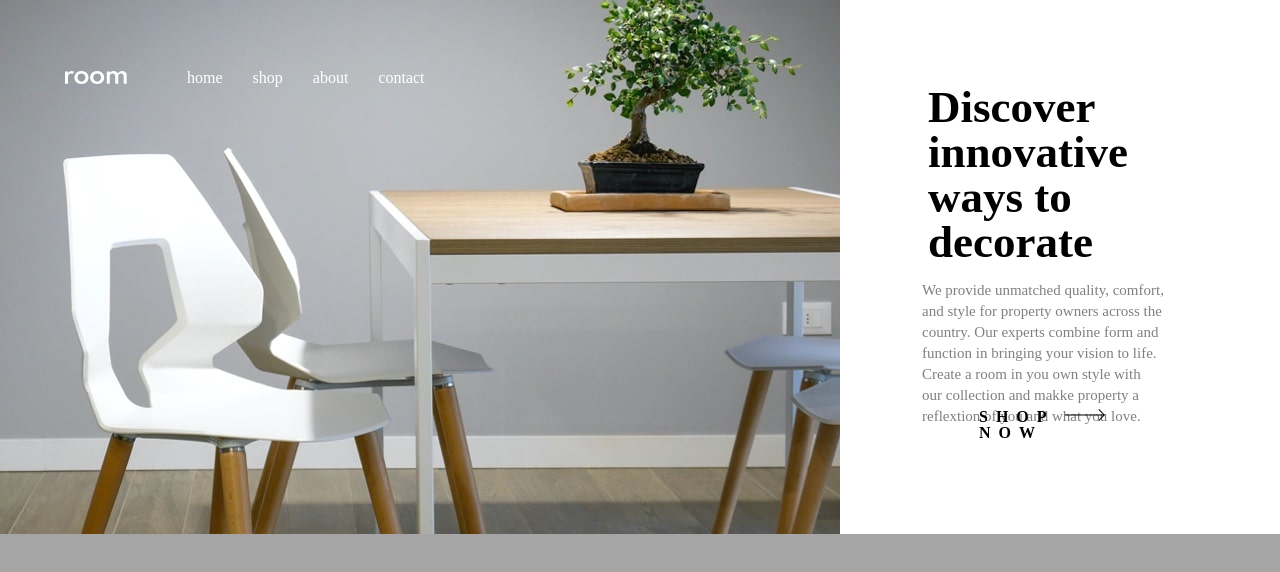
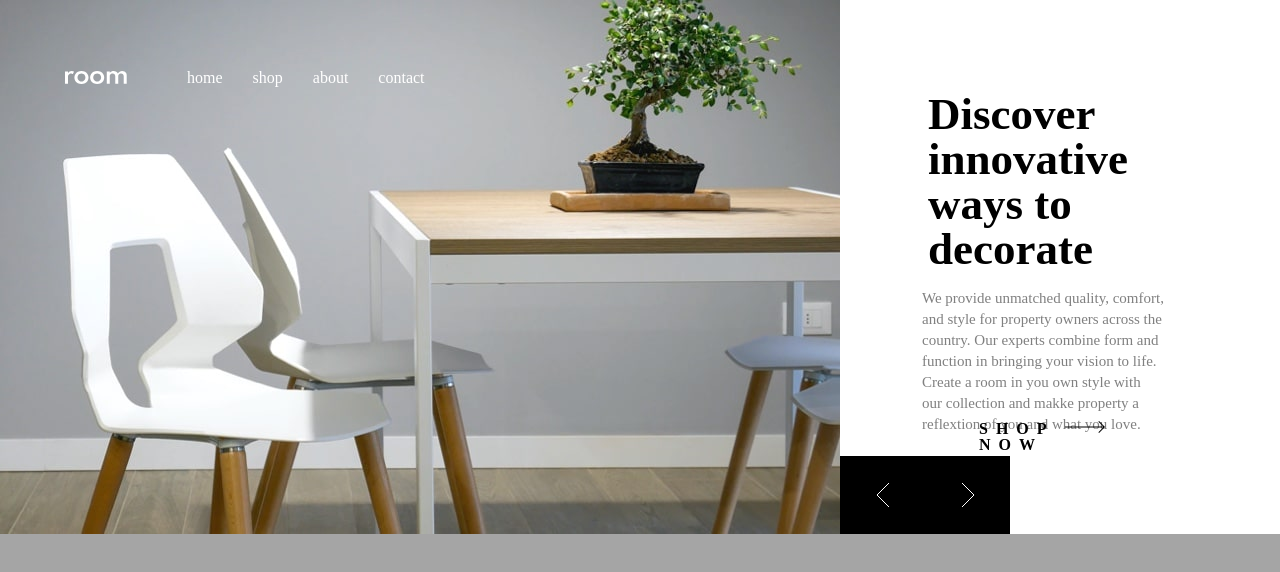
Before and after one commit to John9927/room-homepage-angular, an Angular app: page / in a window 1280 px wide. Shown: the top 572 px of the page. Built offline with nearby package versions, Linux system fonts and the light colour scheme.

Commit message:
Card 1 finished

```diff
--- a/src/app/homepage/homepage.component.html
+++ b/src/app/homepage/homepage.component.html
@@ -1,3 +1,4 @@
+<!-- Container -->
 <div class="container">
   <!-- Header -->
   <div class="header__container">
@@ -23,5 +24,18 @@
       <span class="card__shop__label">Shop Now</span>
       <img src="./../../assets/images/icon-arrow.svg">
     </div>
+
+    <div class="card__container__switch">
+      <div class="card__switch">
+        <div class="card__switch__image">
+          <img src="./../../assets/images/icon-angle-left.svg">
+        </div>
+      </div>
+      <div class="card__switch">
+        <div class="card__switch__image">
+          <img src="./../../assets/images/icon-angle-right.svg">
+        </div>
+      </div>
+    </div>
   </div>
 </div>
--- a/src/app/homepage/homepage.component.scss
+++ b/src/app/homepage/homepage.component.scss
@@ -1,3 +1,6 @@
+// Container
+
+
 .container {
   display: grid;
   position: absolute;
@@ -7,10 +10,34 @@
   align-items: center;
 }
 
+
+// Header
+
+
 .header__container {
   display: grid;
   align-items: center;
 }
+
+img {
+  cursor: pointer;
+}
+
+.header__items {
+  display: grid;
+  grid-auto-flow: column;
+  gap: 30px;
+}
+.header__item {
+  display: grid;
+  text-decoration: none;
+  color: white;
+  font-size: 16px;
+}
+
+
+// Card
+
 
 .container__card__images {
   z-index: -1;
@@ -30,7 +57,7 @@
   width: 60%;
   justify-self: center;
   font-weight: bold;
-  margin-top: 58px;
+  margin-top: 91px;
 }
 
 .card__description {
@@ -40,33 +67,15 @@
   justify-self: center;
   width: 55%;
   margin-left: -34px;
-  margin-top: -11px;
+  margin-top: 15px;
   line-height: 1.4;
 }
 
-img {
-  cursor: pointer;
-  display: grid;
-}
-
-.header__items {
-  display: grid;
-  grid-auto-flow: column;
-  gap: 30px;
-}
-.header__item {
-  display: grid;
-  text-decoration: none;
-  color: white;
-  font-size: 16px;
-}
-
-// Shop
 .card__shop {
   display: grid;
   grid-auto-flow: column;
   grid-template-columns: 2fr 5fr;
-  margin-top: -72px;
+  margin-top: -15px;
   margin-left: 139px;
 }
 .card__shop__label {
@@ -74,3 +83,24 @@ img {
   letter-spacing: 8px;
   font-weight: 600;
 }
+
+.card__container__switch {
+  display: flex;
+  align-items: flex-end;
+}
+
+.card__switch {
+  background: black;
+  position: relative;
+  width: 85px;
+  height: 78px;
+  display: flex;
+  justify-content: center;
+}
+
+.card__switch__image {
+  display: flex;
+  justify-content: center;
+  align-items: center;
+  height: 100%;
+}
```
